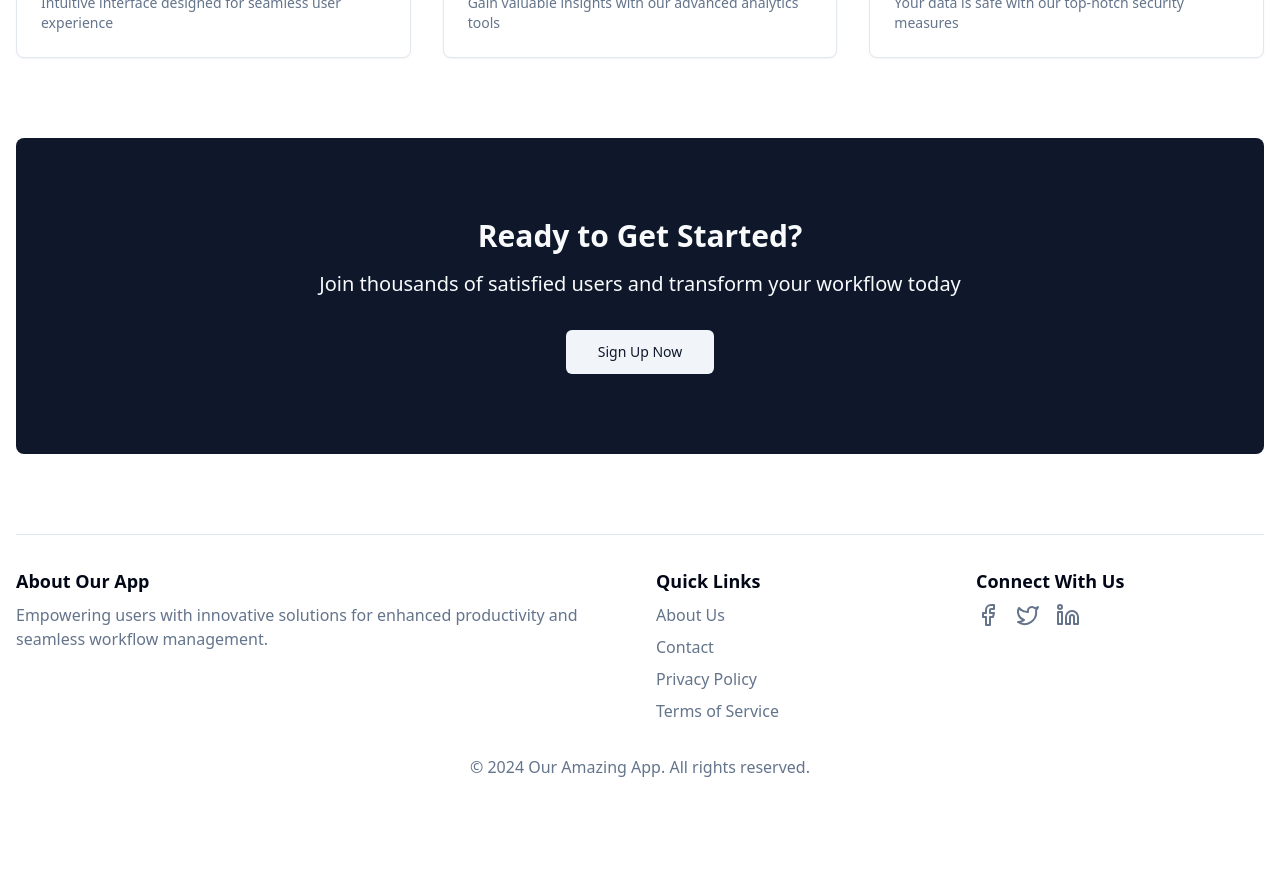
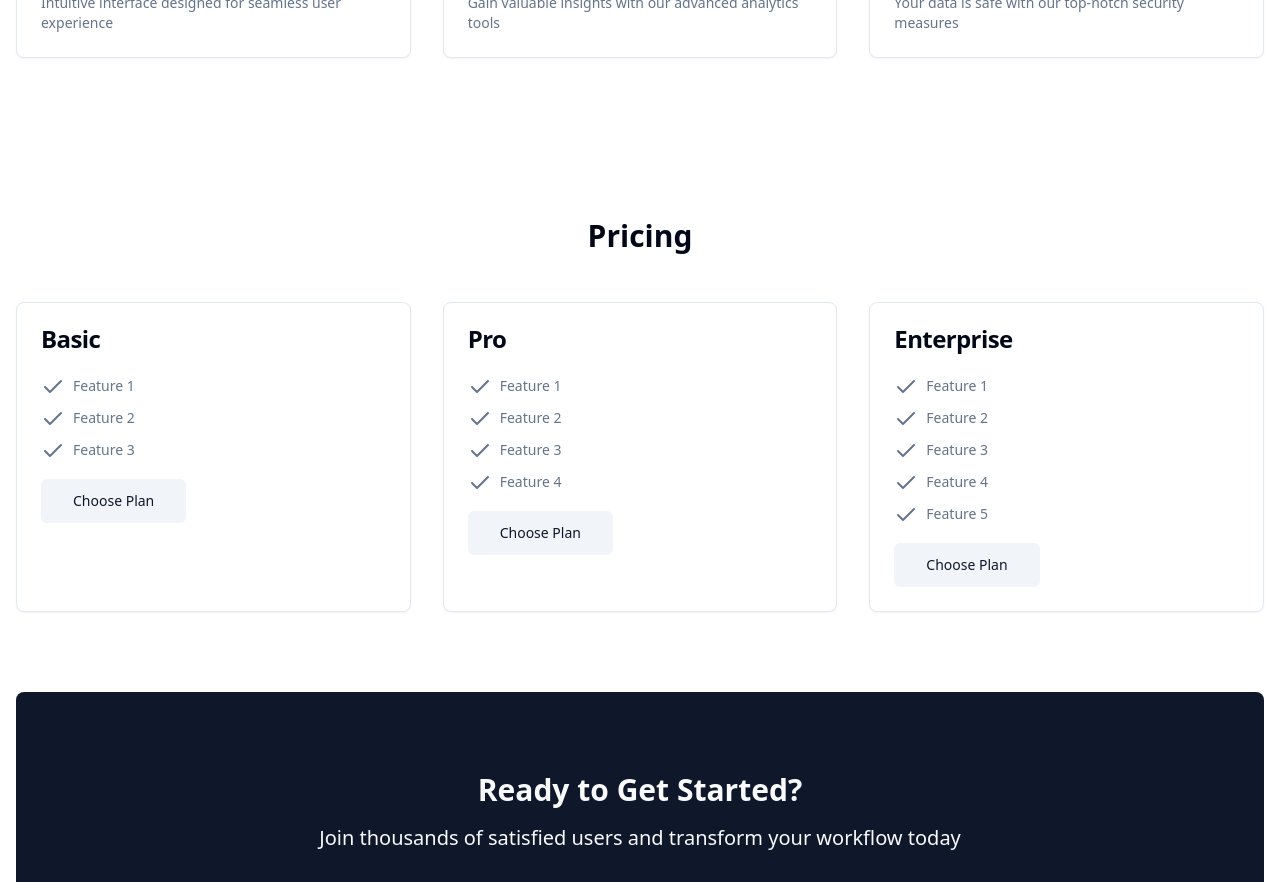
Before and after one commit to GPT-Engineer-App-Dev/foundation-fun, a React (Vite) app: page / in a window 1280 px wide. Shown: the part 660-1542 px from the top of the page. Before the commit the page ends 1503 px from the top, so only its background shows below. Built offline with nearby package versions, Linux system fonts and the light colour scheme.

Commit message:
Add pricing section to landing page

```diff
--- a/src/pages/Index.jsx
+++ b/src/pages/Index.jsx
@@ -2,7 +2,7 @@ import React from 'react';
 import { Button } from "@/components/ui/button";
 import { Card, CardContent, CardDescription, CardHeader, CardTitle } from "@/components/ui/card";
 import { Separator } from "@/components/ui/separator";
-import { Facebook, Twitter, Linkedin } from 'lucide-react';
+import { Facebook, Twitter, Linkedin, Check } from 'lucide-react';
 
 const Index = () => {
   return (
@@ -40,6 +40,61 @@ const Index = () => {
             </CardHeader>
             <CardContent>
               <CardDescription>Your data is safe with our top-notch security measures</CardDescription>
+            </CardContent>
+          </Card>
+        </div>
+      </section>
+
+      {/* Pricing Section */}
+      <section className="py-20">
+        <h2 className="text-3xl font-bold text-center mb-12">Pricing</h2>
+        <div className="grid grid-cols-1 md:grid-cols-3 gap-8">
+          <Card>
+            <CardHeader>
+              <CardTitle>Basic</CardTitle>
+            </CardHeader>
+            <CardContent>
+              <CardDescription>
+                <ul className="space-y-2">
+                  <li><Check className="inline-block mr-2" />Feature 1</li>
+                  <li><Check className="inline-block mr-2" />Feature 2</li>
+                  <li><Check className="inline-block mr-2" />Feature 3</li>
+                </ul>
+              </CardDescription>
+              <Button variant="secondary" size="lg" className="mt-4">Choose Plan</Button>
+            </CardContent>
+          </Card>
+          <Card>
+            <CardHeader>
+              <CardTitle>Pro</CardTitle>
+            </CardHeader>
+            <CardContent>
+              <CardDescription>
+                <ul className="space-y-2">
+                  <li><Check className="inline-block mr-2" />Feature 1</li>
+                  <li><Check className="inline-block mr-2" />Feature 2</li>
+                  <li><Check className="inline-block mr-2" />Feature 3</li>
+                  <li><Check className="inline-block mr-2" />Feature 4</li>
+                </ul>
+              </CardDescription>
+              <Button variant="secondary" size="lg" className="mt-4">Choose Plan</Button>
+            </CardContent>
+          </Card>
+          <Card>
+            <CardHeader>
+              <CardTitle>Enterprise</CardTitle>
+            </CardHeader>
+            <CardContent>
+              <CardDescription>
+                <ul className="space-y-2">
+                  <li><Check className="inline-block mr-2" />Feature 1</li>
+                  <li><Check className="inline-block mr-2" />Feature 2</li>
+                  <li><Check className="inline-block mr-2" />Feature 3</li>
+                  <li><Check className="inline-block mr-2" />Feature 4</li>
+                  <li><Check className="inline-block mr-2" />Feature 5</li>
+                </ul>
+              </CardDescription>
+              <Button variant="secondary" size="lg" className="mt-4">Choose Plan</Button>
             </CardContent>
           </Card>
         </div>
```
